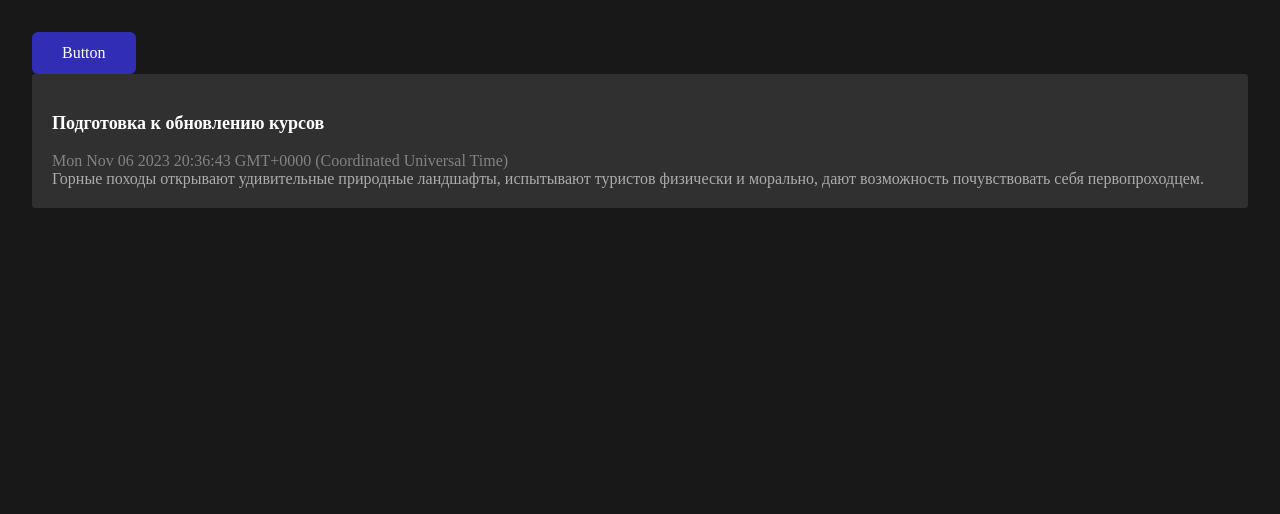
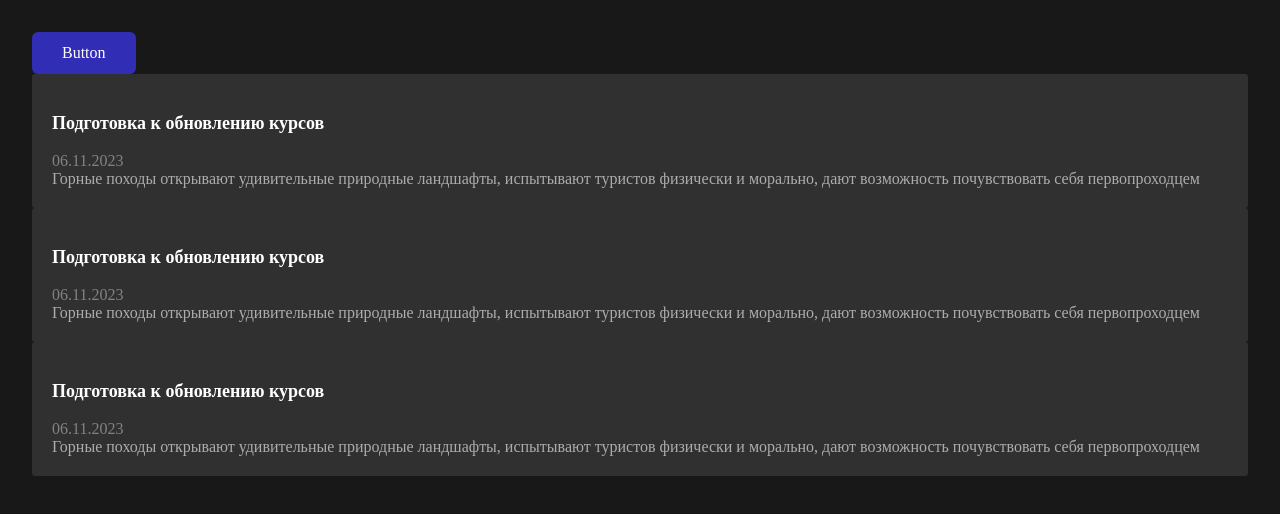
Before and after one commit to vitaliygalata1986/react-notes, a React (Vite) app: page / in a window 1280 px wide. Shown: the top 514 px of the page. Built offline with nearby package versions, Linux system fonts and the light colour scheme.

Commit message:
props/date

```diff
--- a/src/App.jsx
+++ b/src/App.jsx
@@ -4,10 +4,30 @@ import Button from './components/Button/Button';
 import JournalItem from './components/Button/JournalItem/JournalItem';
 
 function App() {
+  const data = [
+    {
+      title: 'Подготовка к обновлению курсов',
+      date: new Date(),
+      text: 'Горные походы открывают удивительные природные ландшафты, испытывают туристов физически и морально, дают возможность почувствовать себя первопроходцем',
+    },
+    {
+      title: 'Подготовка к обновлению курсов',
+      date: new Date(),
+      text: 'Горные походы открывают удивительные природные ландшафты, испытывают туристов физически и морально, дают возможность почувствовать себя первопроходцем',
+    },
+    {
+      title: 'Подготовка к обновлению курсов',
+      date: new Date(),
+      text: 'Горные походы открывают удивительные природные ландшафты, испытывают туристов физически и морально, дают возможность почувствовать себя первопроходцем',
+    },
+  ];
+
   return (
     <>
       <Button />
-      <JournalItem />
+      {data.map((item, index) => (
+        <JournalItem key={index} {...item} />
+      ))}
     </>
   );
   // return React.createElement('div', {}, 'Проект');
--- a/src/components/Button/JournalItem/JournalItem.jsx
+++ b/src/components/Button/JournalItem/JournalItem.jsx
@@ -1,15 +1,12 @@
 import './JournalItem.css';
 
-function JournalItem() {
-  const title = 'Подготовка к обновлению курсов';
-  const date = new Date();
-  const text =
-    'Горные походы открывают удивительные природные ландшафты, испытывают туристов физически и морально, дают возможность почувствовать себя первопроходцем.';
+function JournalItem({ title, date, text }) {
+  const formatedDate = new Intl.DateTimeFormat('uk-UA').format(date);
   return (
     <div className="journal-item">
       <h2 className="journal-item__header">{title}</h2>
       <div className="journal-item__body">
-        <div className="journal-item__date">{date.toString()}</div>
+        <div className="journal-item__date">{formatedDate}</div>
         <div className="journal-item__text">{text}</div>
       </div>
     </div>
```
